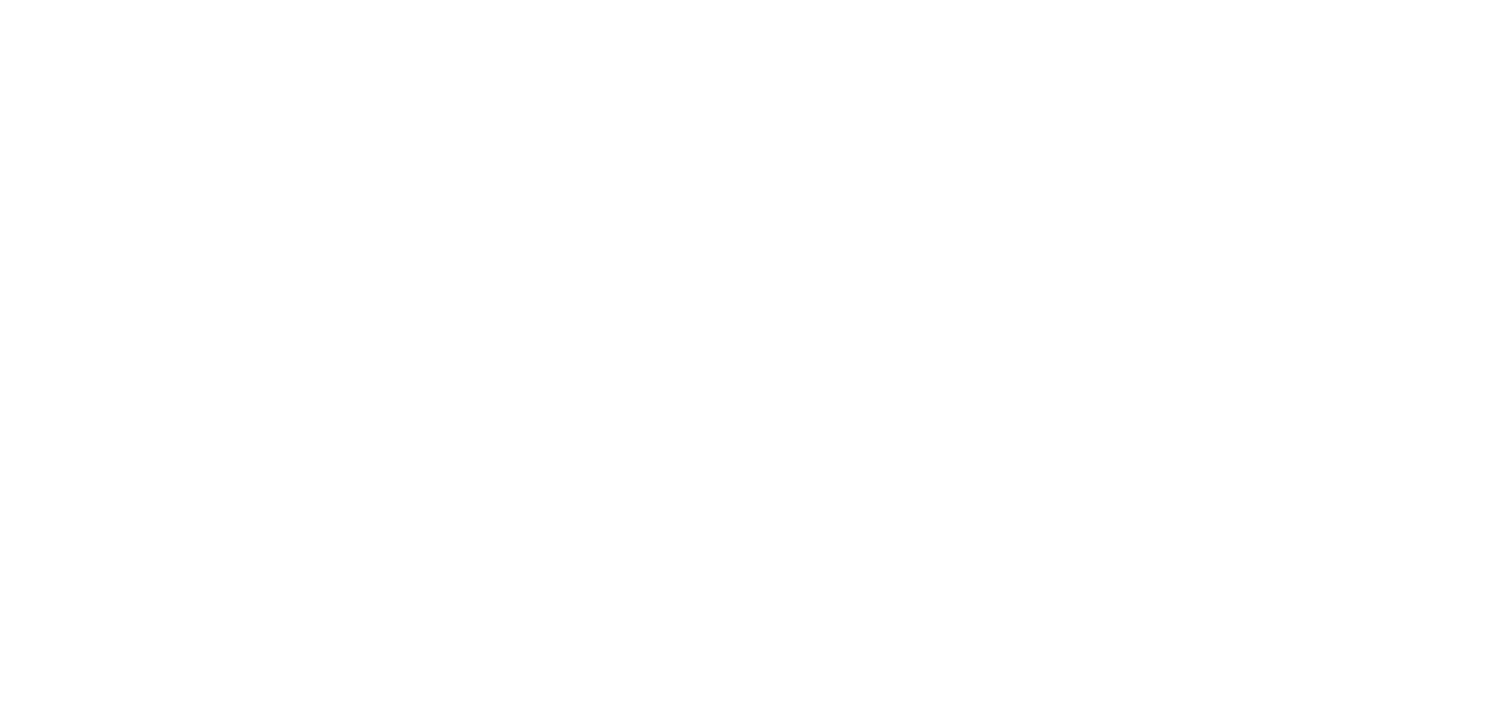
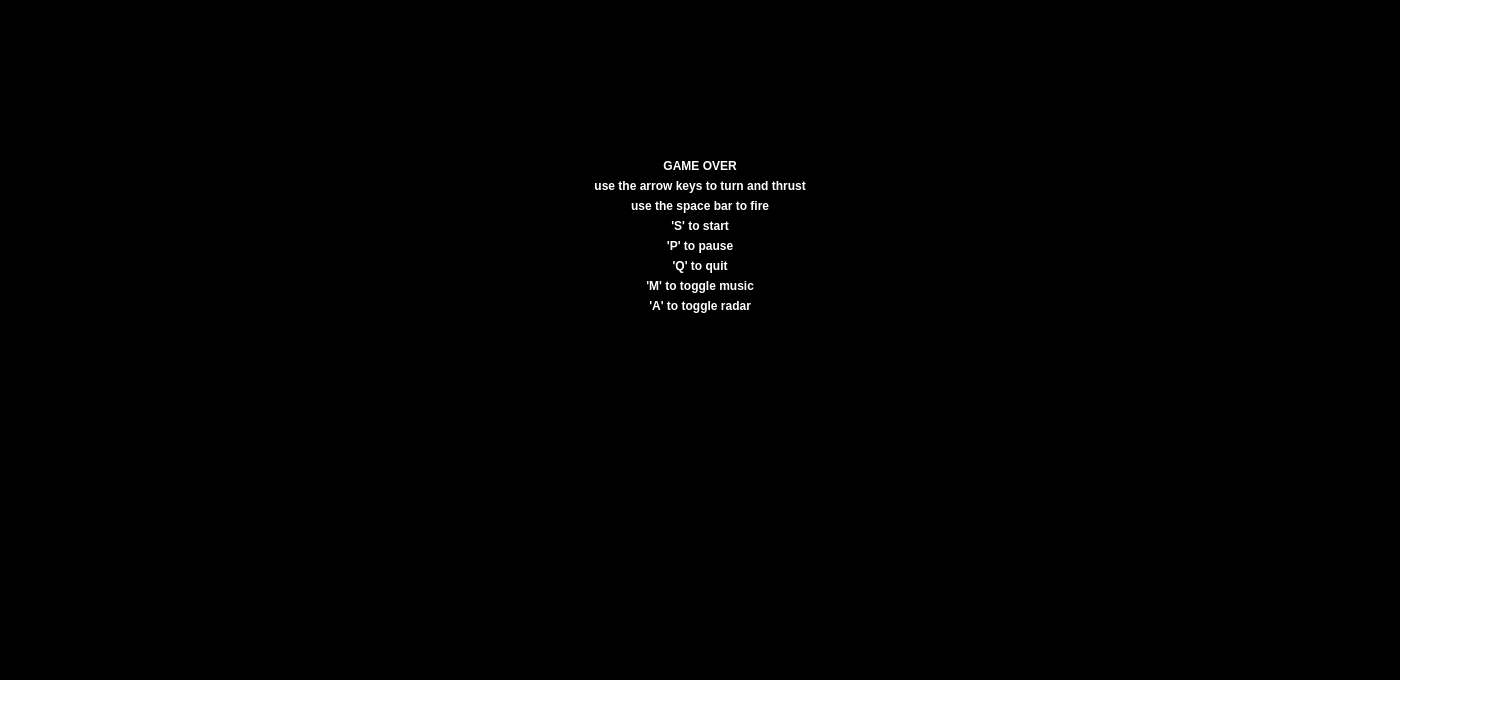
Before and after one commit to ken-viper/asteroids_js, a website built with webpack: page dist/index.html in a window 1280 px wide. Shown: the whole page, 1508 px wide, since content can reach past the window. Built offline with nearby package versions, Linux system fonts and the light colour scheme.

Commit message:
Added rendering capabilities for text and game screen

```diff
--- a/src/controller/Game.ts
+++ b/src/controller/Game.ts
@@ -1,7 +1,7 @@
 import { GamePanel } from "../view/GamePanel";
 
 export class Game {
-	public static readonly DIM = { width: 1500, height: 950 };
+	public static readonly DIM = { width: 1400, height: 680 };
 
 	private readonly gamePanel: GamePanel;
 	public static readonly ANIMATION_DELAY = 40;
--- a/src/model/Movable.ts
+++ b/src/model/Movable.ts
@@ -1,4 +1,5 @@
 import { Point } from "./prime/Point";
+import { LinkedList } from "./prime/LinkedList";
 
 export enum Team {
 	FRIEND,
@@ -9,7 +10,7 @@ export enum Team {
 
 export interface Movable {
 	move(): void;
-	draw(): void;
+	draw(g: CanvasRenderingContext2D): void;
 
 	getCenter(): Point;
 	getRadius(): number;
--- a/src/model/prime/LinkedList.ts
+++ b/src/model/prime/LinkedList.ts
@@ -7,7 +7,7 @@ class ListNode<T> {
 	}
 }
 
-class LinkedList<T> {
+export class LinkedList<T> {
 	public head: ListNode<T> | null = null;
 	public tail: ListNode<T> | null = null;
 	public length = 0;
--- a/src/view/GameFrame.ts
+++ b/src/view/GameFrame.ts
@@ -26,4 +26,18 @@ export class GameFrame {
 			throw new Error("Failed to get 2D rendering context");
 		}
 	}
+
+	public getCanvas(): HTMLCanvasElement {
+		if (!this.canvas) {
+			throw new Error("Canvas not initialized");
+		}
+		return this.canvas;
+	}
+
+	public getContext(): CanvasRenderingContext2D {
+		if (!this.context) {
+			throw new Error("Context not initialized");
+		}
+		return this.context;
+	}
 }
--- a/src/view/GamePanel.ts
+++ b/src/view/GamePanel.ts
@@ -1,13 +1,138 @@
+import { Game } from "../controller/Game";
+import { Movable } from "../model/Movable";
+import { Point } from "../model/prime/Point";
 import { GameFrame } from "./GameFrame";
 
 export class GamePanel {
 	private readonly gameFrame: GameFrame;
 
+	private readonly fontNormal = "bold 12px sans-serif";
+	private readonly fontBig = "bold italic 36px sans-serif";
+	private readonly fontHeight = 12;
+
+	private readonly pntShipsRemaining: Point[] = [];
+
+	// Required for double buffering
+	private canvas: HTMLCanvasElement;
+	private offscreenCanvas: HTMLCanvasElement;
+	private context: CanvasRenderingContext2D;
+	private offscreenContext: CanvasRenderingContext2D;
+
 	constructor(dimensions: { width: number; height: number }) {
 		this.gameFrame = new GameFrame(dimensions);
+
+		this.canvas = this.gameFrame.getCanvas();
+		this.context = this.gameFrame.getContext();
+		this.offscreenCanvas = document.createElement("canvas");
+		this.offscreenCanvas.width = this.canvas.width;
+		this.offscreenCanvas.height = this.canvas.height;
+		this.offscreenContext = this.offscreenCanvas.getContext("2d")!;
+
+		this.pntShipsRemaining.push(new Point(0, 9));
+		this.pntShipsRemaining.push(new Point(-1, 6));
+		this.pntShipsRemaining.push(new Point(-1, 3));
+		this.pntShipsRemaining.push(new Point(-4, 1));
+		this.pntShipsRemaining.push(new Point(4, 1));
+		this.pntShipsRemaining.push(new Point(-4, 1));
+		this.pntShipsRemaining.push(new Point(-4, -2));
+		this.pntShipsRemaining.push(new Point(-1, -2));
+		this.pntShipsRemaining.push(new Point(-1, -9));
+		this.pntShipsRemaining.push(new Point(-1, -2));
+		this.pntShipsRemaining.push(new Point(-4, -2));
+		this.pntShipsRemaining.push(new Point(-10, -8));
+		this.pntShipsRemaining.push(new Point(-5, -9));
+		this.pntShipsRemaining.push(new Point(-7, -11));
+		this.pntShipsRemaining.push(new Point(-4, -11));
+		this.pntShipsRemaining.push(new Point(-2, -9));
+		this.pntShipsRemaining.push(new Point(-2, -10));
+		this.pntShipsRemaining.push(new Point(-1, -10));
+		this.pntShipsRemaining.push(new Point(-1, -9));
+		this.pntShipsRemaining.push(new Point(1, -9));
+		this.pntShipsRemaining.push(new Point(1, -10));
+		this.pntShipsRemaining.push(new Point(2, -10));
+		this.pntShipsRemaining.push(new Point(2, -9));
+		this.pntShipsRemaining.push(new Point(4, -11));
+		this.pntShipsRemaining.push(new Point(7, -11));
+		this.pntShipsRemaining.push(new Point(5, -9));
+		this.pntShipsRemaining.push(new Point(10, -8));
+		this.pntShipsRemaining.push(new Point(4, -2));
+		this.pntShipsRemaining.push(new Point(1, -2));
+		this.pntShipsRemaining.push(new Point(1, -9));
+		this.pntShipsRemaining.push(new Point(1, -2));
+		this.pntShipsRemaining.push(new Point(4, -2));
+		this.pntShipsRemaining.push(new Point(4, 1));
+		this.pntShipsRemaining.push(new Point(1, 3));
+		this.pntShipsRemaining.push(new Point(1, 6));
+		this.pntShipsRemaining.push(new Point(0, 9));
 	}
 
+	private drawFalconStatus(g: CanvasRenderingContext2D): void {}
+	private drawNumFrame(g: CanvasRenderingContext2D): void {}
+	private drawMeters(g: CanvasRenderingContext2D): void {}
+	private drawOneMeter(g: CanvasRenderingContext2D, color: string, offset: number, percent: number): void {}
+
 	public update(): void {
-		console.log("GamePanel update");
+		// Canvas is already created in the constructor
+		// We need to first clear the offscreen canvas
+		this.offscreenContext.fillStyle = "black";
+		this.offscreenContext.fillRect(0, 0, Game.DIM.width, Game.DIM.height);
+
+		// Developed purposes only (might be removed later on)
+		this.drawNumFrame(this.offscreenContext);
+
+		if (true) {
+			this.displayTextOnScreen(
+				this.offscreenContext,
+				"GAME OVER",
+				"use the arrow keys to turn and thrust",
+				"use the space bar to fire",
+				"'S' to start",
+				"'P' to pause",
+				"'Q' to quit",
+				"'M' to toggle music",
+				"'A' to toggle radar"
+			);
+		} else if (false) {
+			this.displayTextOnScreen(this.offscreenContext, "GAME PAUSED", "press 'P' to continue");
+		} else {
+			this.moveDrawMovables(
+				this.offscreenContext
+				// debris,
+				// floaters,
+				// foes,
+				// friends
+			);
+			this.drawNumberShipsRemaining(this.offscreenContext);
+			this.drawMeters(this.offscreenContext);
+			this.drawFalconStatus(this.offscreenContext);
+		}
+
+		// Copy the offscreen canvas to the visible canvas
+		this.context.drawImage(this.offscreenCanvas, 0, 0);
+	}
+
+	private moveDrawMovables(g: CanvasRenderingContext2D, ...teams: Movable[][]): void {
+		teams.forEach((team) => {
+			team.forEach((movable) => {
+				movable.move();
+				movable.draw(g);
+			});
+		});
+	}
+
+	private drawNumberShipsRemaining(g: CanvasRenderingContext2D): void {}
+	private drawOneShip(g: CanvasRenderingContext2D, offset: number): void {}
+
+	private displayTextOnScreen(g: CanvasRenderingContext2D, ...lines: string[]): void {
+		const spacer = 20;
+		g.font = this.fontNormal;
+		g.fillStyle = "white";
+		lines.forEach((line, index) => {
+			const textWidth = g.measureText(line).width;
+			const x = (g.canvas.width - textWidth) / 2;
+			const y = g.canvas.height / 4 + index * spacer;
+
+			g.fillText(line, x, y);
+		});
 	}
 }
```
Also changed, not shown: dist/index.html.
